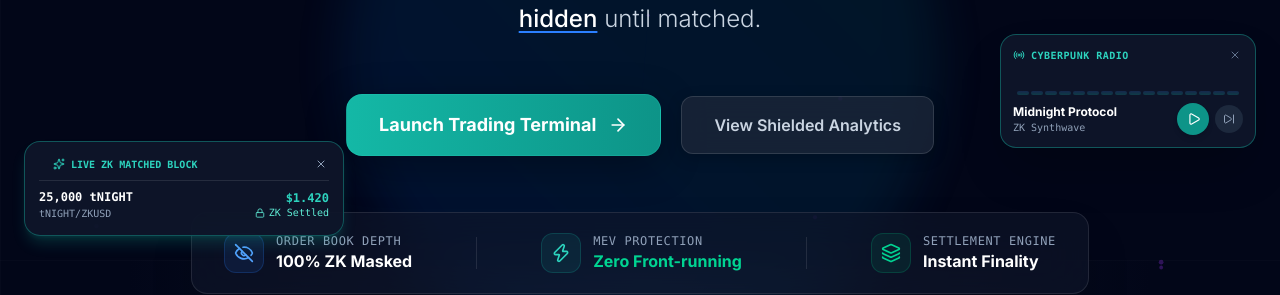
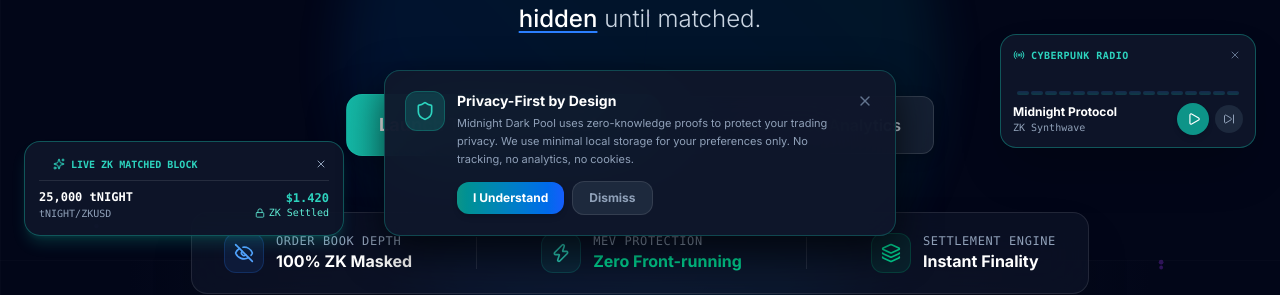
Before and after one commit to efekrbas/midnight-dark-pool-dex, a Next.js app in the folder frontend/: page / in a window 1280 px wide. Shown: the part 540-835 px from the top of the page. Built offline with nearby package versions, Linux system fonts and the light colour scheme.

Commit message:
feat(ui): add Privacy Consent and Score widgets

```diff
--- /dev/null
+++ b/frontend/src/components/PrivacyConsent.tsx
@@ -0,0 +1,67 @@
+"use client";
+
+import React, { useState, useEffect } from 'react';
+import { Cookie, X, Shield } from 'lucide-react';
+import { sounds } from '@/lib/sounds';
+
+export default function PrivacyConsent() {
+  const [visible, setVisible] = useState(false);
+
+  useEffect(() => {
+    const timer = setTimeout(() => {
+      const accepted = localStorage.getItem('midnight-privacy-consent');
+      if (!accepted) {
+        setVisible(true);
+      }
+    }, 2500);
+    return () => clearTimeout(timer);
+  }, []);
+
+  const handleAccept = () => {
+    sounds.playClick();
+    localStorage.setItem('midnight-privacy-consent', 'true');
+    setVisible(false);
+  };
+
+  const handleDismiss = () => {
+    sounds.playClick();
+    setVisible(false);
+  };
+
+  if (!visible) return null;
+
+  return (
+    <div className="fixed bottom-6 left-1/2 -translate-x-1/2 z-50 w-[calc(100%-2rem)] max-w-lg animate-fadeIn">
+      <div className="bg-slate-900/95 backdrop-blur-2xl border border-teal-500/30 rounded-2xl shadow-[0_15px_40px_rgba(0,0,0,0.7)] p-5">
+        <div className="flex items-start gap-3">
+          <div className="w-10 h-10 rounded-xl bg-teal-500/20 flex items-center justify-center flex-shrink-0 border border-teal-500/30">
+            <Shield className="w-5 h-5 text-teal-400" />
+          </div>
+          <div className="flex-1 min-w-0">
+            <h3 className="text-sm font-bold text-white mb-1">Privacy-First by Design</h3>
+            <p className="text-[11px] text-slate-400 leading-relaxed">
+              Midnight Dark Pool uses zero-knowledge proofs to protect your trading privacy. We use minimal local storage for your preferences only. No tracking, no analytics, no cookies.
+            </p>
+            <div className="flex items-center gap-2 mt-3">
+              <button
+                onClick={handleAccept}
+                className="px-4 py-2 rounded-xl bg-gradient-to-r from-teal-600 to-blue-600 text-white font-bold text-xs hover:opacity-90 transition-all shadow-md"
+              >
+                I Understand
+              </button>
+              <button
+                onClick={handleDismiss}
+                className="px-4 py-2 rounded-xl bg-slate-800 hover:bg-slate-700 text-slate-400 text-xs font-bold transition-all border border-white/10"
+              >
+                Dismiss
+              </button>
+            </div>
+          </div>
+          <button onClick={handleDismiss} className="text-slate-500 hover:text-white p-0.5 flex-shrink-0">
+            <X className="w-4 h-4" />
+          </button>
+        </div>
+      </div>
+    </div>
+  );
+}
--- /dev/null
+++ b/frontend/src/components/PrivacyScoreWidget.tsx
@@ -0,0 +1,68 @@
+"use client";
+
+import React from 'react';
+import { ShieldAlert, ShieldCheck, Sparkles, RefreshCw } from 'lucide-react';
+import { sounds } from '@/lib/sounds';
+
+interface PrivacyScoreWidgetProps {
+  amount: string;
+  onApplySalt: (saltedAmount: string) => void;
+}
+
+export default function PrivacyScoreWidget({ amount, onApplySalt }: PrivacyScoreWidgetProps) {
+  if (!amount || parseFloat(amount) <= 0) return null;
+
+  const numAmount = parseFloat(amount);
+  const isRoundNumber = numAmount % 1000 === 0 || numAmount % 100 === 0;
+
+  // Calculate Privacy Score (100 = Perfect, <70 = Round number risk)
+  const privacyScore = isRoundNumber ? 68 : 98;
+  const isHighRisk = privacyScore < 80;
+
+  const handleSalt = () => {
+    sounds.playZKSuccess();
+    const saltOffset = (Math.random() * 0.89 + 0.11).toFixed(3);
+    const salted = (numAmount + parseFloat(saltOffset)).toFixed(3);
+    onApplySalt(salted);
+  };
+
+  return (
+    <div className={`p-3.5 rounded-2xl border transition-all animate-fadeIn ${
+      isHighRisk
+        ? 'bg-teal-950/30 border-teal-500/40 shadow-[0_0_20px_rgba(147,51,234,0.15)]'
+        : 'bg-emerald-950/30 border-emerald-500/40 shadow-[0_0_20px_rgba(16,185,129,0.15)]'
+    }`}>
+      <div className="flex items-center justify-between font-mono text-xs mb-2">
+        <div className="flex items-center gap-2">
+          {isHighRisk ? (
+            <ShieldAlert className="w-4 h-4 text-teal-400 animate-pulse" />
+          ) : (
+            <ShieldCheck className="w-4 h-4 text-emerald-400" />
+          )}
+          <span className="font-bold text-white">Anonymity Set Strength:</span>
+        </div>
+        <span className={`font-black ${isHighRisk ? 'text-teal-300' : 'text-emerald-400'}`}>
+          {privacyScore}% ({isHighRisk ? 'ROUND NUMBER RISK' : 'OPTIMAL'})
+        </span>
+      </div>
+
+      {isHighRisk ? (
+        <div className="flex items-center justify-between text-[11px] font-mono text-slate-300 pt-1 border-t border-teal-500/20">
+          <span>Tip: Add a random salt offset to prevent statistical pattern matching.</span>
+          <button
+            type="button"
+            onClick={handleSalt}
+            className="px-2.5 py-1 rounded-lg bg-teal-600 hover:bg-teal-500 text-white font-bold text-[10px] transition-all flex items-center gap-1 shrink-0 ml-2"
+          >
+            <Sparkles className="w-3 h-3" />
+            <span>Apply Salt</span>
+          </button>
+        </div>
+      ) : (
+        <p className="text-[11px] font-mono text-emerald-300/80">
+          Optimal randomized commitment. Maximum resistance against statistical correlation.
+        </p>
+      )}
+    </div>
+  );
+}
```
